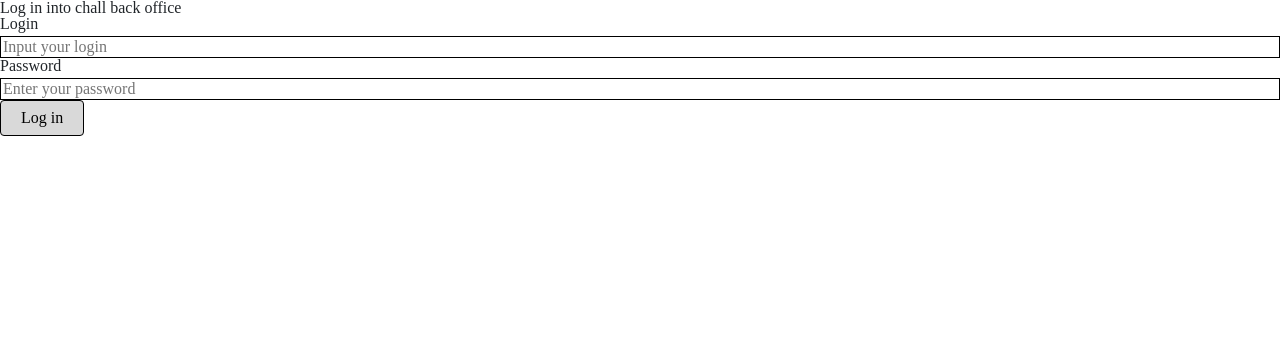
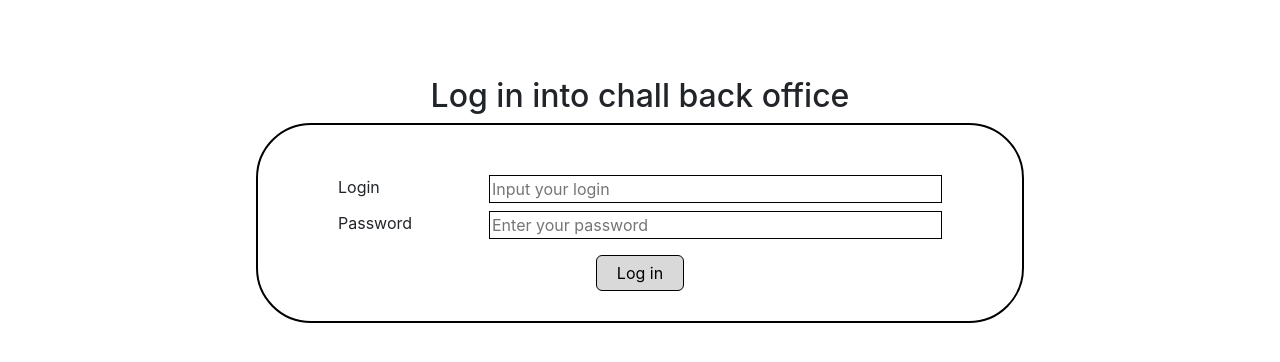
Before and after one commit to Densv03/chall-bo, a React (Create React App) app: page /login in a window 1280 px wide. Shown: the top 362 px of the page. Built offline with nearby package versions, Linux system fonts and the light colour scheme.

Commit message:
refacor Login

```diff
--- /dev/null
+++ b/declarations.d.ts
@@ -0,0 +1,4 @@
+declare module '*.scss' {
+  const content: Record<string, string>;
+  export default content;
+}
--- a/public/index.html
+++ b/public/index.html
@@ -5,10 +5,11 @@
     <meta name="viewport" content="width=device-width, initial-scale=1" />
     <meta name="theme-color" content="#000000" />
     <title>Chall BO</title>
-    <link href="https://cdn.jsdelivr.net/npm/bootstrap@5.0.2/dist/css/bootstrap.min.css" rel="stylesheet" integrity="sha384-EVSTQN3/azprG1Anm3QDgpJLIm9Nao0Yz1ztcQTwFspd3yD65VohhpuuCOmLASjC" crossorigin="anonymous">
+    <link href="https://cdn.jsdelivr.net/npm/bootstrap@5.2.3/dist/css/bootstrap.min.css" rel="stylesheet" integrity="sha384-rbsA2VBKQhggwzxH7pPCaAqO46MgnOM80zW1RWuH61DGLwZJEdK2Kadq2F9CUG65" crossorigin="anonymous">
   </head>
   <body>
     <noscript>You need to enable JavaScript to run this app.</noscript>
     <div id="root"></div>
+    <script src="https://cdn.jsdelivr.net/npm/bootstrap@5.2.3/dist/js/bootstrap.bundle.min.js" integrity="sha384-kenU1KFdBIe4zVF0s0G1M5b4hcpxyD9F7jL+jjXkk+Q2h455rYXK/7HAuoJl+0I4" crossorigin="anonymous"></script>
   </body>
 </html>
--- a/src/App.scss
+++ b/src/App.scss
@@ -1 +1,5 @@
 @import 'src/styles/shared';
+
+body {
+  font-family: 'Inter', 'sans-serif' !important;
+}
--- a/src/components/Login.tsx
+++ b/src/components/Login.tsx
@@ -1,58 +1,13 @@
 import React from 'react';
-import '../styles/shared/buttons.module.scss';
-import { ChallButton } from './UI/ChallButton';
-import { ButtonThemeEnum } from '../enums/UI/button-theme.enum';
-import { ChallInput } from './UI/ChallInput';
-import { InputThemeEnum } from '../enums/UI/input-theme.enum';
-import { useCustomState } from '../hooks/useCustomState.hook';
-
-interface LoginForm {
-  login: string;
-  password: string;
-}
+import { LoginForm } from './Login/LoginForm';
 
 export const Login = () => {
-  const [loginFormState, setLoginFormState] = useCustomState<LoginForm>({
-    login: '',
-    password: '',
-  });
-
-  function submitForm(e: React.FormEvent<HTMLFormElement>): void {
-    e.preventDefault();
-    console.log('form submitted', loginFormState);
-  }
-
-  function updateLoginForm<T extends keyof LoginForm>(
-    field: T,
-    value: string
-  ): void {
-    setLoginFormState({ ...loginFormState, [field]: value });
-  }
-
   return (
-    <div className={'login-form-container'}>
-      <h2>Log in into chall back office</h2>
-      <form onSubmit={submitForm}>
-        <ChallInput
-          type={'text'}
-          label={'Login'}
-          theme={InputThemeEnum.BACKGROUND_WHITE}
-          placeholder={'Input your login'}
-          onChange={(e) => updateLoginForm('login', e.target.value)}
-          required={true}
-        />
-        <ChallInput
-          type={'password'}
-          label={'Password'}
-          theme={InputThemeEnum.BACKGROUND_WHITE}
-          placeholder={'Enter your password'}
-          onChange={(e) => updateLoginForm('password', e.target.value)}
-          required={true}
-        />
-        <ChallButton buttonTheme={ButtonThemeEnum.LIGHT_GRAY}>
-          Log in
-        </ChallButton>
-      </form>
+    <div className="login-wrapper">
+      <h2 className="text-center">Log in into chall back office</h2>
+      <div className="login-wrapper__login-form-wrapper">
+        <LoginForm />
+      </div>
     </div>
   );
 };
--- /dev/null
+++ b/src/components/Login/LoginForm.tsx
@@ -0,0 +1,62 @@
+import { useCustomState } from '../../hooks/useCustomState.hook';
+import { ChallInput } from '../UI/ChallInput';
+import { InputThemeEnum } from '../../enums/UI/input-theme.enum';
+import { ChallButton } from '../UI/ChallButton';
+import { ButtonThemeEnum } from '../../enums/UI/button-theme.enum';
+import '../../styles/components/Login/LoginForm.module.scss';
+
+interface LoginFormModel {
+  login: string;
+  password: string;
+}
+
+export const LoginForm = () => {
+  const [loginFormState, setLoginFormState] = useCustomState<LoginFormModel>({
+    login: '',
+    password: '',
+  });
+
+  function submitForm(e: React.FormEvent<HTMLFormElement>): void {
+    e.preventDefault();
+    console.log('form submitted', loginFormState);
+  }
+
+  function updateLoginForm<T extends keyof LoginFormModel>(
+    field: T,
+    value: string
+  ): void {
+    setLoginFormState({ ...loginFormState, [field]: value });
+  }
+
+  return (
+    <div className={'login-form-container'}>
+      <form onSubmit={submitForm} className="login-form">
+        <div className="d-flex justify-content-between w-100 mb-2">
+          <p>Login</p>
+          <ChallInput
+            type="text"
+            theme={InputThemeEnum.BACKGROUND_WHITE}
+            placeholder="Input your login"
+            onChange={(e) => updateLoginForm('login', e.target.value)}
+            required={true}
+            className="w-75"
+          />
+        </div>
+        <div className="d-flex justify-content-between w-100 mb-3">
+          <p>Password</p>
+          <ChallInput
+            type="password"
+            theme={InputThemeEnum.BACKGROUND_WHITE}
+            placeholder="Enter your password"
+            onChange={(e) => updateLoginForm('password', e.target.value)}
+            required={true}
+            className="w-75"
+          />
+        </div>
+        <ChallButton buttonTheme={ButtonThemeEnum.LIGHT_GRAY}>
+          Log in
+        </ChallButton>
+      </form>
+    </div>
+  );
+};
--- a/src/components/UI/ChallInput.tsx
+++ b/src/components/UI/ChallInput.tsx
@@ -20,6 +20,7 @@ interface ChallInputProps {
   placeholder?: string;
   onChange?: ChangeEventHandler<HTMLInputElement>;
   required?: boolean;
+  className?: string;
 }
 
 function getClassnameByTheme(theme: InputThemeEnum): string {
@@ -28,6 +29,14 @@ function getClassnameByTheme(theme: InputThemeEnum): string {
       return 'input input--white';
     default:
       return '';
+  }
+}
+
+function getInputClasses(className?: string): string {
+  if (!className) {
+    return '';
+  } else {
+    return className;
   }
 }
 
@@ -46,11 +55,11 @@ function generateInputWithLabel(props: ChallInputProps): React.ReactElement {
 }
 
 function generateInputWithoutLabel(props: ChallInputProps): React.ReactElement {
-  const { type, theme, placeholder, onChange, required } = props;
+  const { type, theme, placeholder, onChange, required, className } = props;
   return (
     <input
       type={type ?? 'text'}
-      className={getClassnameByTheme(theme)}
+      className={`${getClassnameByTheme(theme)} ${getInputClasses(className)}`}
       placeholder={placeholder}
       onChange={onChange}
       required={required}
--- /dev/null
+++ b/src/styles/components/Login/Login.module.scss
@@ -0,0 +1,18 @@
+@import 'src/styles/colors/light-theme';
+.login-wrapper {
+  width: 100vw;
+  height: 50vh;
+  display: flex;
+  flex-direction: column;
+  justify-content: center;
+  align-items: center;
+
+  &__login-form-wrapper {
+    width: 60%;
+    height: 50%;
+    padding: 50px 80px;
+    background-color: #fff;
+    border: 2px solid $primary-border-color;
+    border-radius: 55px;
+  }
+}
--- /dev/null
+++ b/src/styles/components/Login/LoginForm.module.scss
@@ -0,0 +1,8 @@
+.login-form {
+  width: 100%;
+  height: 100%;
+  display: flex;
+  flex-direction: column;
+  justify-content: center;
+  align-items: center;
+}
--- a/src/styles/core/reset.scss
+++ b/src/styles/core/reset.scss
@@ -1,130 +1,10 @@
-html,
-body,
-div,
-span,
-applet,
-object,
-iframe,
-h1,
-h2,
-h3,
-h4,
-h5,
-h6,
-p,
-blockquote,
-pre,
-a,
-abbr,
-acronym,
-address,
-big,
-cite,
-code,
-del,
-dfn,
-em,
-img,
-ins,
-kbd,
-q,
-s,
-samp,
-small,
-strike,
-strong,
-sub,
-sup,
-tt,
-var,
-b,
-u,
-i,
-center,
-dl,
-dt,
-dd,
-ol,
-ul,
-li,
-fieldset,
-form,
-label,
-legend,
-table,
-caption,
-tbody,
-tfoot,
-thead,
-tr,
-th,
-td,
-article,
-aside,
-canvas,
-details,
-embed,
-figure,
-figcaption,
-footer,
-header,
-hgroup,
-menu,
-nav,
-output,
-ruby,
-section,
-summary,
-time,
-mark,
-audio,
-video {
+p {
   margin: 0;
   padding: 0;
-  border: 0;
-  font-size: 100%;
-  font: inherit;
-  vertical-align: baseline;
 }
 
-/* HTML5 display-role reset for older browsers */
-article,
-aside,
-details,
-figcaption,
-figure,
-footer,
-header,
-hgroup,
-menu,
-nav,
-section {
-  display: block;
+.btn:hover {
+  color: inherit;
+  background-color: inherit;
+  border-color: inherit;
 }
-
-body {
-  line-height: 1;
-}
-
-ol,
-ul {
-  list-style: none;
-}
-
-blockquote,
-q {
-  quotes: none;
-}
-
-blockquote:before,
-blockquote:after,
-q:before,
-q:after {
-  content: '';
-  content: none;
-}
-
-table {
-  border-collapse: collapse;
-  border-spacing: 0;
-}
--- a/src/styles/shared.scss
+++ b/src/styles/shared.scss
@@ -1,9 +1,12 @@
-// Imports
-@import 'core/reset';
+@import './core/reset';
 
 // Shared
 @import './shared/buttons.module';
 @import './shared/input.module';
 
 // Colors
-@import 'colors/light-theme';
+@import './colors/light-theme';
+
+// Components
+@import './components/Login/Login.module';
+@import './components/Login/LoginForm.module';
--- a/src/styles/shared/buttons.module.scss
+++ b/src/styles/shared/buttons.module.scss
@@ -8,5 +8,9 @@
 
   &--light-gray {
     background-color: $secondary-color;
+
+    &:hover {
+      background-color: $secondary-color;
+    }
   }
 }
--- a/tsconfig.json
+++ b/tsconfig.json
@@ -21,6 +21,7 @@
     "jsx": "react-jsx"
   },
   "include": [
-    "src"
+    "src",
+    "declarations.d.ts"
   ]
 }
```
